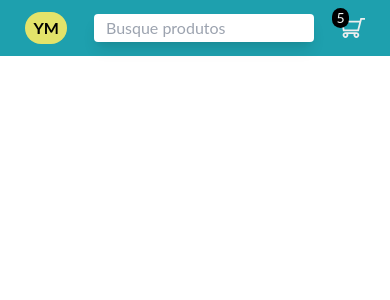
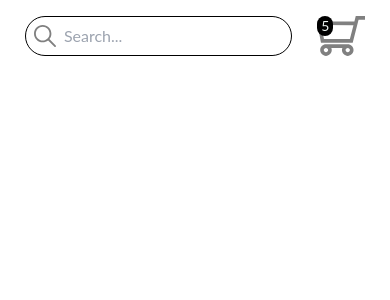
Before and after one commit to Thiagoramos456/YourMarket, a React (Create React App) app: page / in a window 390 px wide. Shown: the top 300 px of the page. Built offline with nearby package versions, Linux system fonts and the light colour scheme.

Commit message:
style: Recriando header mobile

```diff
--- a/src/components/Header.jsx
+++ b/src/components/Header.jsx
@@ -1,18 +1,29 @@
 import React from 'react';
 import cartIcon from '../images/shopping-cart.svg';
+import searchIcon from '../images/search.svg';
 
 function Header() {
   return (
-    <header className="bg-blue">
-      <nav className="flex justify-around items-center px-3 py-3">
-        <span className="font-bold bg-yellow rounded-full px-2 py-1">YM</span>
-				<input class="shadow-lg appearance-none rounded w-3/5 py-1 px-3 text-gray-700 leading-tight focus:outline-none focus:shadow-outline" type="text" placeholder="Busque produtos" />
-				<div className="relative">
-					<span className="absolute bg-black text-white rounded-full px-1 text-sm bottom-3 right-4">
-						5
-					</span>
-					<img className="w-6" alt="Cart" src={cartIcon}></img>
-				</div>
+    <header>
+      <nav className='flex justify-around items-center px-3 py-3'>
+        <div class='flex rounded-full border-grey-light border'>
+          <button>
+            <span class='w-auto flex justify-end items-center text-grey p-2'>
+              <img src={searchIcon} alt="Search Icon" className='w-8'></img>
+            </span>
+          </button>
+          <input
+            className='w-full rounded mr-4 outline-none'
+            type='text'
+            placeholder='Search...'
+          />
+        </div>
+        <div className='relative'>
+          <span className='absolute bg-black rounded-full px-1 text-sm bottom-2/4 right-2/3 sm:text-xl text-white'>
+            5
+          </span>
+          <img className='w-12' alt='Cart' src={cartIcon}></img>
+        </div>
       </nav>
     </header>
   );
--- a/tailwind.config.js
+++ b/tailwind.config.js
@@ -6,6 +6,7 @@ module.exports = {
     extend: {},
     colors: {
       blue: '#1EA0AE',
+      green: '#CBFF8C',
       white: '#F0F7F4',
       red: '#E15554',
       black: '#000',
```
Also changed, not shown: src/images/search.svg (added), src/images/shopping-cart.svg.
